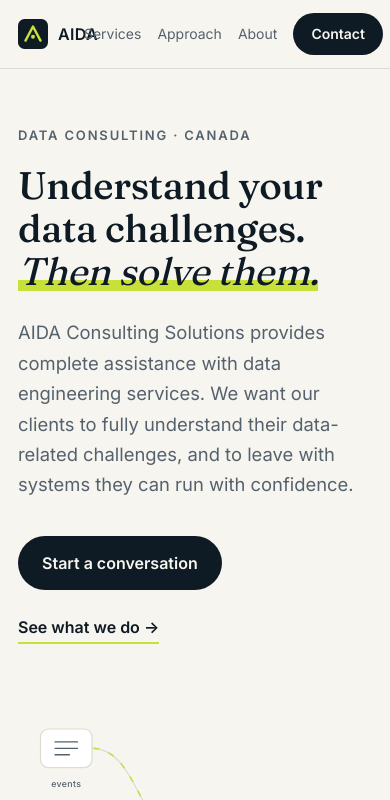
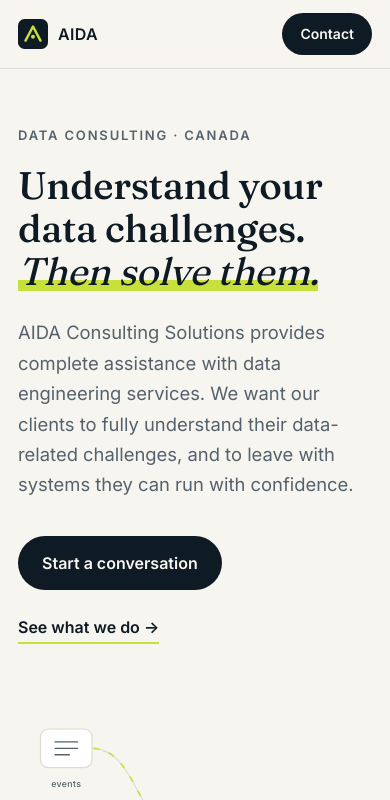
Before and after one commit to atamsingh/aida-website, a plain HTML site: page index.html in a window 390 px wide. Shown: the top 800 px of the page. Drawn offline with Linux system fonts and the light colour scheme.

Commit message:
Fix header overflow on small screens
Co-Authored-By: Claude Fable 5.2 <noreply@anthropic.com>

```diff
--- a/styles.css
+++ b/styles.css
@@ -155,7 +155,8 @@ p { margin: 0; }
   body { font-size: 16px; }
   .wrap { width: min(1120px, 100% - 36px); }
   .brand-sub { display: none; }
-  .site-header nav { gap: 16px; font-size: 14px; }
+  .site-header nav a:not(.btn) { display: none; }
+  .brand { white-space: nowrap; }
   .person { flex-direction: column; padding: 24px; }
 }
 @media (prefers-reduced-motion: reduce) {
```
